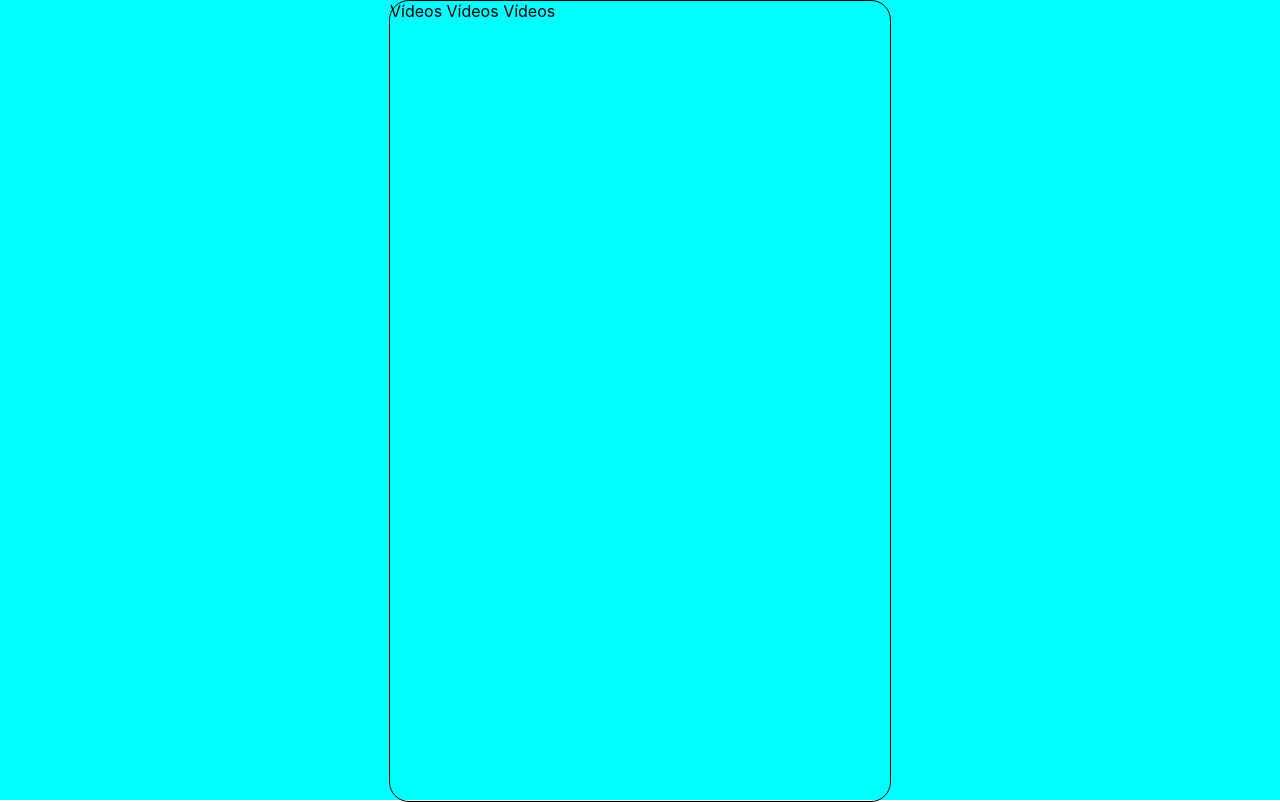
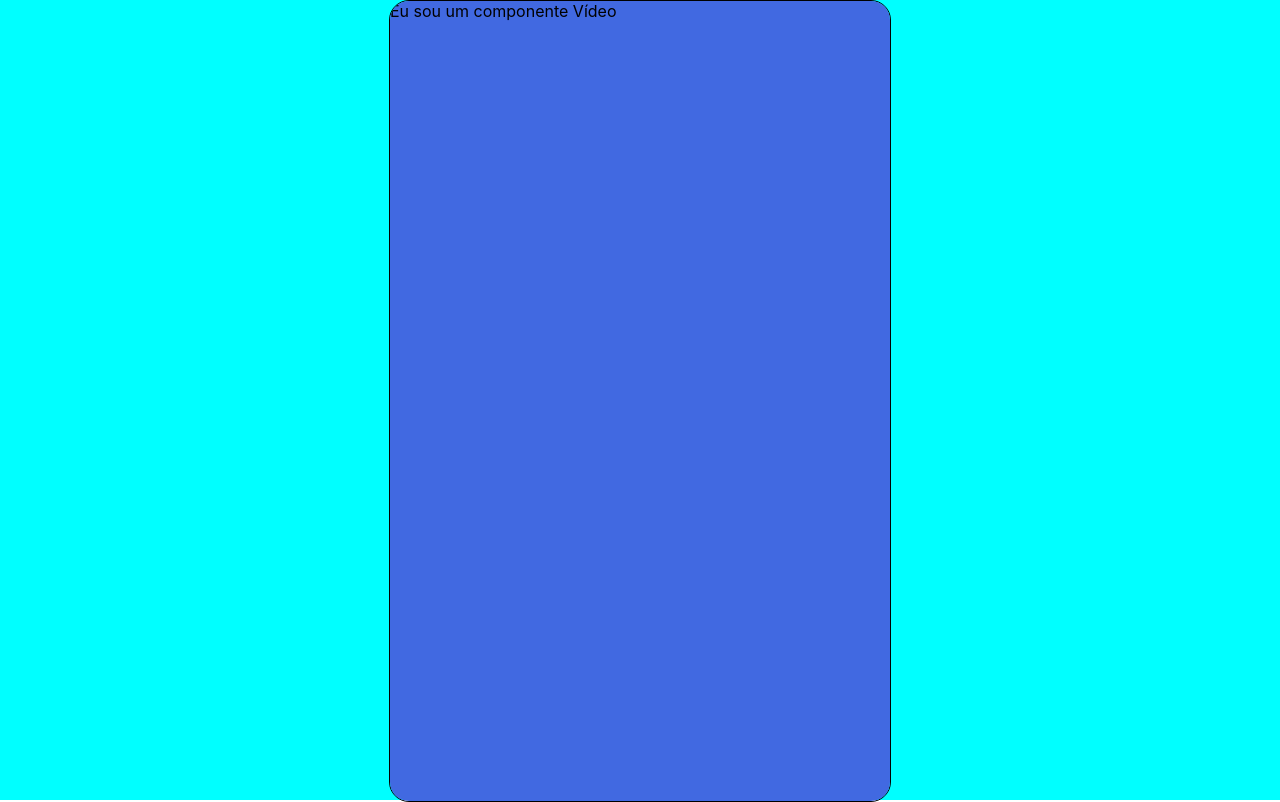
Before and after one commit to joaoAaf/jornadafullstackebac, a React (Create React App) app: page / in a window 1280 px wide. Built offline with nearby package versions, Linux system fonts and the light colour scheme; the HTML template or start-up script is replaced by a standard one.

Commit message:
Criação e implementação do componente   Video.js

```diff
--- a/src/App.css
+++ b/src/App.css
@@ -12,4 +12,16 @@
   max-width: 500px;
   border: 1px solid black;
   border-radius: 20px;
+  overflow: scroll;
 }
+
+/*Esconde scrollbar no chrome, safari e opera*/
+.app__videos::-webkit-scrollbar{
+  display: none;
+}
+
+/*Esconde scrollbar no edge, ie e firefox*/
+.app__videos{
+  -ms-overflow-style: none;
+  scrollbar-width: none;
+}
--- a/src/App.js
+++ b/src/App.js
@@ -1,13 +1,15 @@
-import './App.css';
+import "./App.css";
+import Video from "./pages/Video";
 
 function App() {
   return (
     <div className="App">
-     <div className='app__videos'>
-      Vídeos
-      Vídeos
-      Vídeos
-     </div>
+      <div className="app__videos">
+      <Video/>
+      <Video/>
+      <Video/>
+      <Video/>
+      </div>
     </div>
   );
 }
--- /dev/null
+++ b/src/pages/Video.css
@@ -0,0 +1,9 @@
+.video{
+    background-color: royalblue;
+    height: 100%;
+    width: 100%;
+}
+
+.video__player{
+
+}
--- /dev/null
+++ b/src/pages/Video.js
@@ -0,0 +1,13 @@
+import React from "react";
+import "./Video.css";
+
+function Video() {
+  return (
+    <div className="video">
+      Eu sou um componente Vídeo
+      <video className="video__player"></video>
+    </div>
+  );
+}
+
+export default Video;
```
